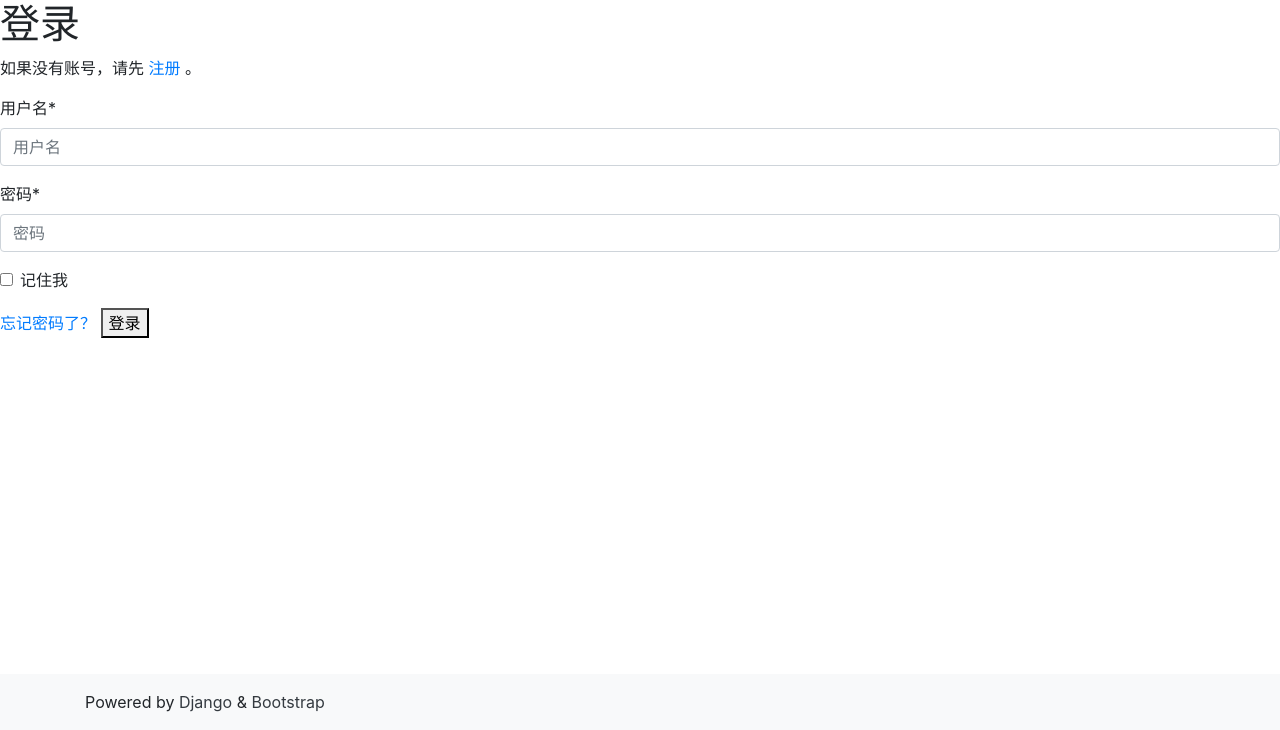
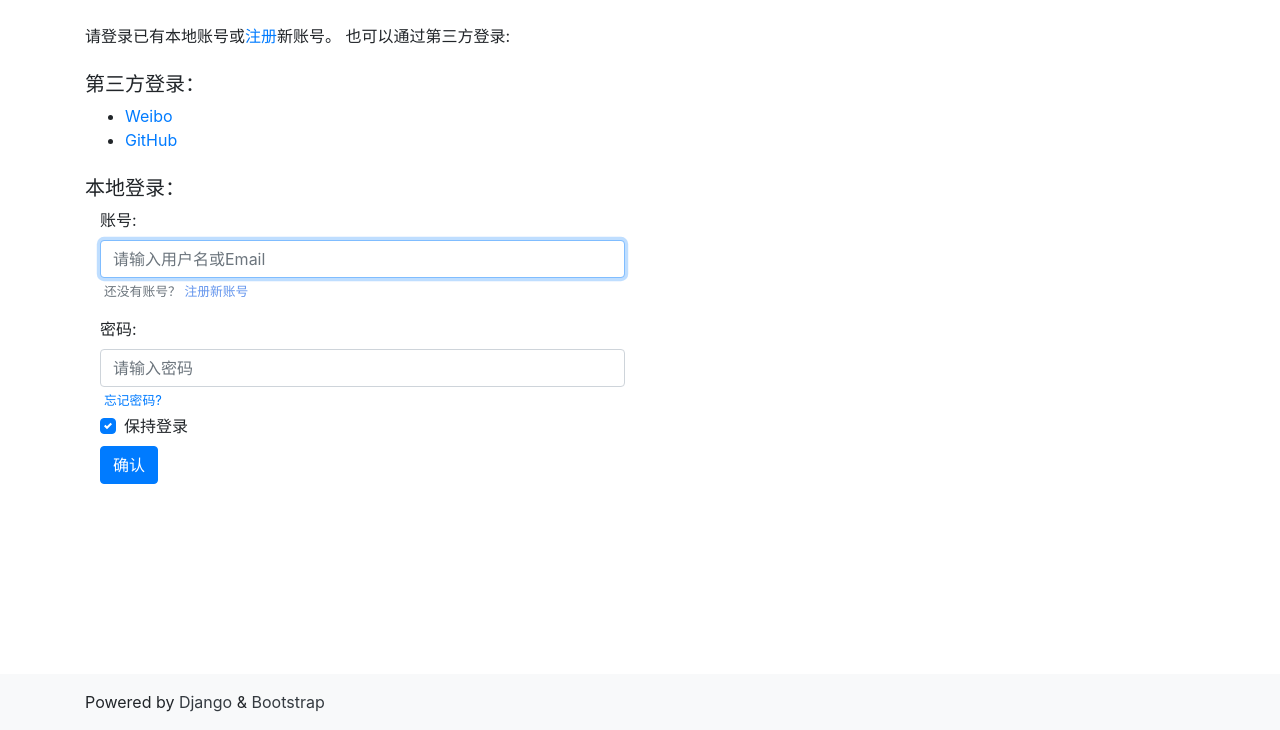
Before and after one commit to pangzix/myblog, a Django app: page /accounts/login/ in a window 1280 px wide. Shown: the part 70-800 px from the top of the page. Run offline with Django 3.2, Linux system fonts and the light colour scheme; some libraries are stand-ins or nearby versions.

Commit message:
第三方登陆

```diff
--- a/templates/account/login.html
+++ b/templates/account/login.html
@@ -1,31 +1,27 @@
-{% extends "account/base.html" %}
-{% load crispy_forms_tags %}
-
+{% extends "base.html" %}
 {% load i18n %}
 {% load account socialaccount %}
-
-{% block head_title %}{% trans "Sign In" %}{% endblock %}
+{% block title %}登录{% endblock %}
 
 {% block content %}
+<div class="container">
+    <div class="row">
+        <div class="col-12">
+            <br>
+            {% get_providers as socialaccount_providers %}
+            {% if socialaccount_providers %}
+            <p>
+                {% blocktrans with site.name as site_name %}请登录已有本地账号或<a href="{{ signup_url }}">注册</a>新账号。
+                也可以通过第三方登录:{% endblocktrans %}
+            </p>
 
-<h1>{% trans "Sign In" %}</h1>
-
-{% get_providers as socialaccount_providers %}
-
-{% if socialaccount_providers %}
-<!--<p>{% blocktrans with site.name as site_name %}Please sign in with one
-of your existing third party accounts. Or, <a href="{{ signup_url }}">sign up</a>
-for a {{ site_name }} account and sign in below:{% endblocktrans %}</p>-->
-
-<!--<div class="socialaccount_ballot">
-
+            <div class="socialaccount_ballot">
+                <h5 class="mb-2 mt-4">第三方登录：</h5>
                 <ul class="socialaccount_providers">
                   {% include "socialaccount/snippets/provider_list.html" with process="login" %}
                 </ul>
-
-  <div class="login-or">{% trans 'or' %}</div>
-
-</div>-->
+                <h5 class="mb-2 mt-4">本地登录：</h5>
+            </div>
 
             {% include "socialaccount/snippets/login_extra.html" %}
 
@@ -33,18 +29,43 @@ for a {{ site_name }} account and sign in below:{% endblocktrans %}</p>-->
             <p>{% blocktrans %}If you have not created an account yet, then please
             <a href="{{ signup_url }}">sign up</a> first.{% endblocktrans %}</p>
             {% endif %}
-
-
-<form class="login" method="POST" action="{% url 'account_login' %}">
+            <div class="col-6">
+                <form class="login" id="login_form" method="POST" action="{% url 'account_login' %}">
                     {% csrf_token %}
-  {#{{ form.as_p }}#}
-  {{ form | crispy }}
-  {% if redirect_field_value %}
-  <input type="hidden" name="{{ redirect_field_name }}" value="{{ redirect_field_value }}" />
-  {% endif %}
-  <a class="button secondaryAction" href="{% url 'account_reset_password' %}">{% trans "Forgot Password?" %}</a>
-  <button class="primaryAction" type="submit">{% trans "Sign In" %}</button>
+                    <div class="form-group">
+                        <label for="id_login">账号: </label>
+                        <input type="text" name="login" placeholder="请输入用户名或Email" autofocus="autofocus" required
+                            id="id_login" class="form-control" />
+                        <small class="form-text text-muted ml-1">
+                            还没有账号？
+                            <a href="{% url 'account_signup' %}" style="color: cornflowerblue; ">
+                                注册新账号
+                            </a>
+                        </small>
+                    </div>
+                    <div class="form-group mb-1">
+                        <label for="id_password">
+                            密码:
+                        </label>
+                        <input type="password" name="password" placeholder="请输入密码" required id="id_password"
+                            class="form-control" />
+                        <small class="form-text text-muted ml-1">
+                            <a class="secondaryAction layui-text" href="{% url 'account_reset_password' %}">
+                                忘记密码?
+                            </a>
+                        </small>
+                    </div>
+                    <div class="custom-control custom-checkbox mb-2">
+                        <input type="checkbox" name="remember" id="id_remember" checked class="custom-control-input" />
+                        <label for="id_remember" class="custom-control-label">
+                            保持登录
+                        </label>
+                    </div>
+                    <button class="primaryAction btn btn-primary" type="submit" hidden id="submit_login">确认</button>
+                    <button class="primaryAction btn btn-primary" type="button" id="on_submit_login">确认</button>
                 </form>
-    {% include "socialaccount/snippets/provider_list.html" with process="login" %}
-
+            </div>
+        </div>
+    </div>
+</div>
 {% endblock %}
--- a/templates/header.html
+++ b/templates/header.html
@@ -78,7 +78,7 @@ $(document).ready(function(){
         </div>
        {% else %}
           <li class="nav-item">
-              <a class="nav-link" href="{% url 'userprofile:login' %}"><i class="fas fa-sign-in-alt text-secondary"></i></a>
+              <a class="nav-link" href="{% url 'account_login' %}"><i class="fas fa-sign-in-alt text-secondary"></i></a>
           </li>
           {% endif %}
             </li>
--- /dev/null
+++ b/templates/socialaccount/base.html
@@ -0,0 +1 @@
+{% extends "account/base.html" %}
--- /dev/null
+++ b/templates/socialaccount/messages/account_connected.txt
@@ -0,0 +1,2 @@
+{% load i18n %}
+{% blocktrans %}The social account has been connected.{% endblocktrans %}
--- /dev/null
+++ b/templates/socialaccount/messages/account_connected_other.txt
@@ -0,0 +1,2 @@
+{% load i18n %}
+{% blocktrans %}The social account is already connected to a different account.{% endblocktrans %}
--- /dev/null
+++ b/templates/socialaccount/messages/account_connected_updated.txt
@@ -0,0 +1 @@
+{% extends "socialaccount/messages/account_connected.txt" %}
--- /dev/null
+++ b/templates/socialaccount/messages/account_disconnected.txt
@@ -0,0 +1,2 @@
+{% load i18n %}
+{% blocktrans %}The social account has been disconnected.{% endblocktrans %}
--- /dev/null
+++ b/templates/socialaccount/snippets/login_extra.html
@@ -0,0 +1,3 @@
+{% load socialaccount %}
+
+{% providers_media_js %}
--- /dev/null
+++ b/templates/socialaccount/snippets/provider_list.html
@@ -0,0 +1,20 @@
+{% load socialaccount %}
+
+{% get_providers as socialaccount_providers %}
+
+{% for provider in socialaccount_providers %}
+{% if provider.id == "openid" %}
+{% for brand in provider.get_brands %}
+<li>
+  <a title="{{brand.name}}"
+     class="socialaccount_provider {{provider.id}} {{brand.id}}"
+     href="{% provider_login_url provider.id openid=brand.openid_url process=process %}"
+     >{{brand.name}}</a>
+</li>
+{% endfor %}
+{% endif %}
+<li>
+  <a title="{{provider.name}}" class="socialaccount_provider {{provider.id}}"
+     href="{% provider_login_url provider.id process=process scope=scope auth_params=auth_params %}">{{provider.name}}</a>
+</li>
+{% endfor %}
```
Also changed, not shown: myblog/settings.py (+17 -9 lines), templates/socialaccount/authentication_error.html (added, +11 -0 lines), templates/socialaccount/connections.html (added, +54 -0 lines), templates/socialaccount/login_cancelled.html (added, +15 -0 lines), templates/socialaccount/signup.html (added, +22 -0 lines). Lines whose indentation alone changed are shown as unchanged.
